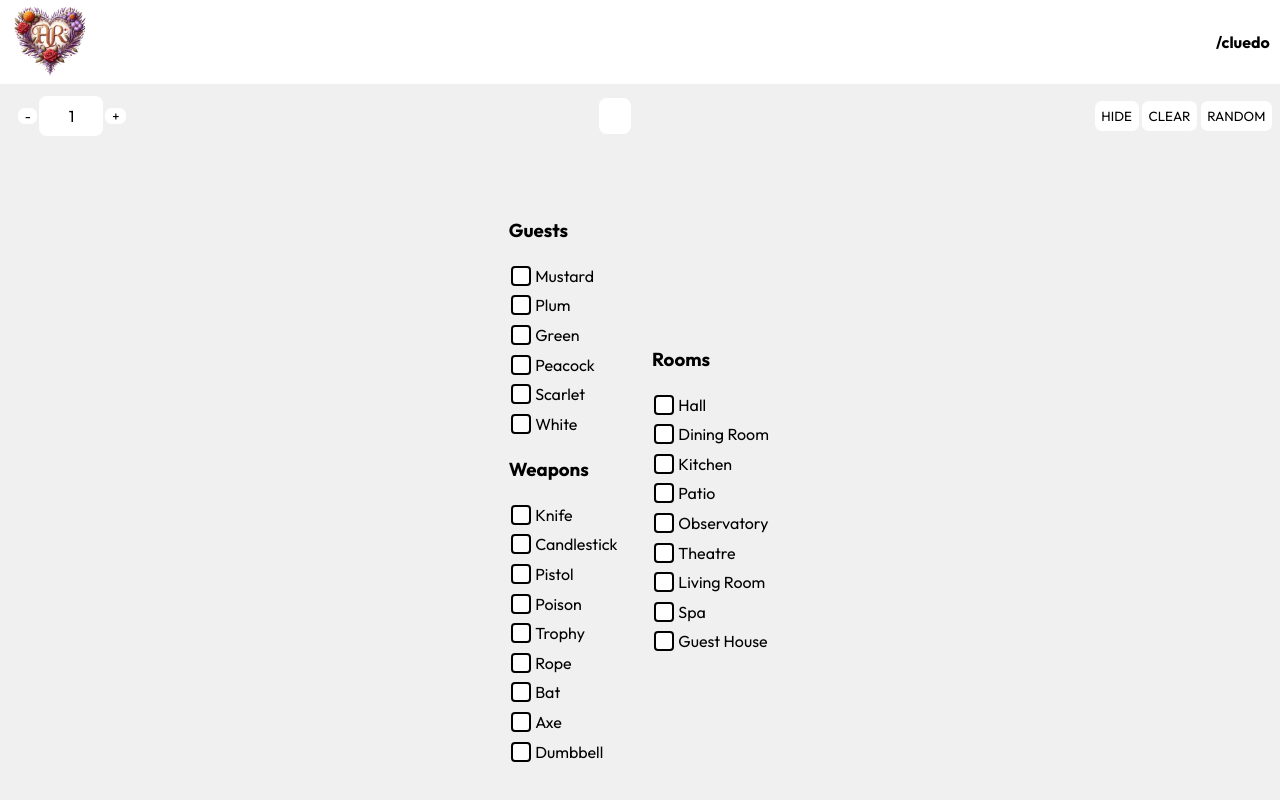
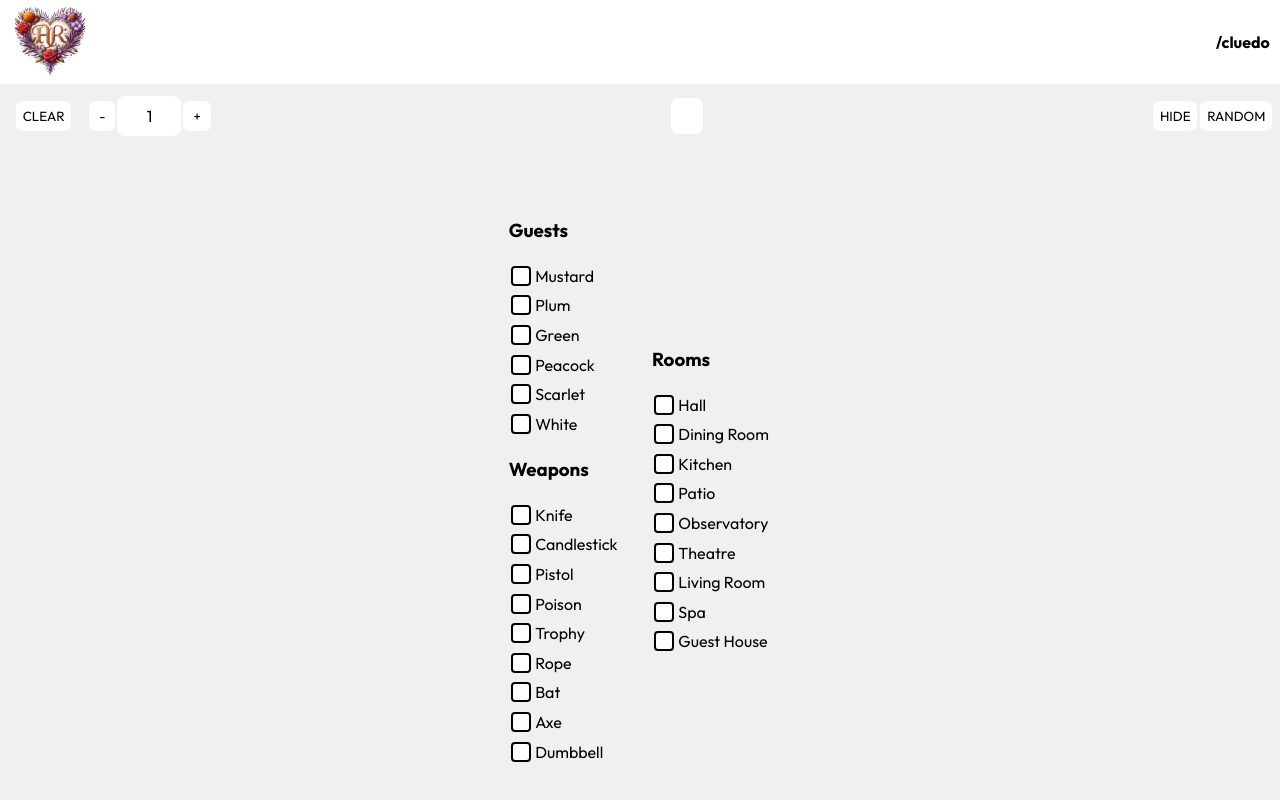
Before and after one commit to jamieeeeeeeeeeeeeeee/hansika, a SvelteKit app: page /cluedo in a window 1280 px wide. Built offline with nearby package versions, Linux system fonts and the light colour scheme.

Commit message:
💄Cluedo layout move

```diff
--- a/src/routes/cluedo/+page.svelte
+++ b/src/routes/cluedo/+page.svelte
@@ -59,6 +59,7 @@
 <main>
     <div class="navbar">
         <div class="navbar">
+            <button id="clear" on:click={clearAll}>CLEAR</button>
             <button
             class="spinner"
             on:click={() => setNumPlayers(numPlayers - 1)}
@@ -80,8 +81,7 @@
             {/each}
         </div>
         <div>
-            <button on:click={() => {cluedoHideAll.update((v) => !v);}}>HIDE</button>
-            <button on:click={clearAll}>CLEAR</button>
+            <button on:click={() => {cluedoHideAll.update((v) => !v);}}>{$cluedoHideAll ? "SHOW" : "HIDE"}</button>
             <button on:click={randomGuess}>RANDOM</button>
         </div>
     </div>
@@ -129,6 +129,9 @@
 <div class="item"><div class="item"></div></div>
 
 <style>
+    #clear {
+        margin-right: 1rem;
+    }
     .navbar {
         display: flex;
         justify-content: center;
@@ -197,8 +200,7 @@
         cursor: pointer;
         touch-action: manipulation;
         margin: 0 2px;
-        padding-top: 0;
-        padding-bottom: 0;
+        padding: 0.5em 0.75em;
     }
 
     input[type=number]::-webkit-inner-spin-button,
```
